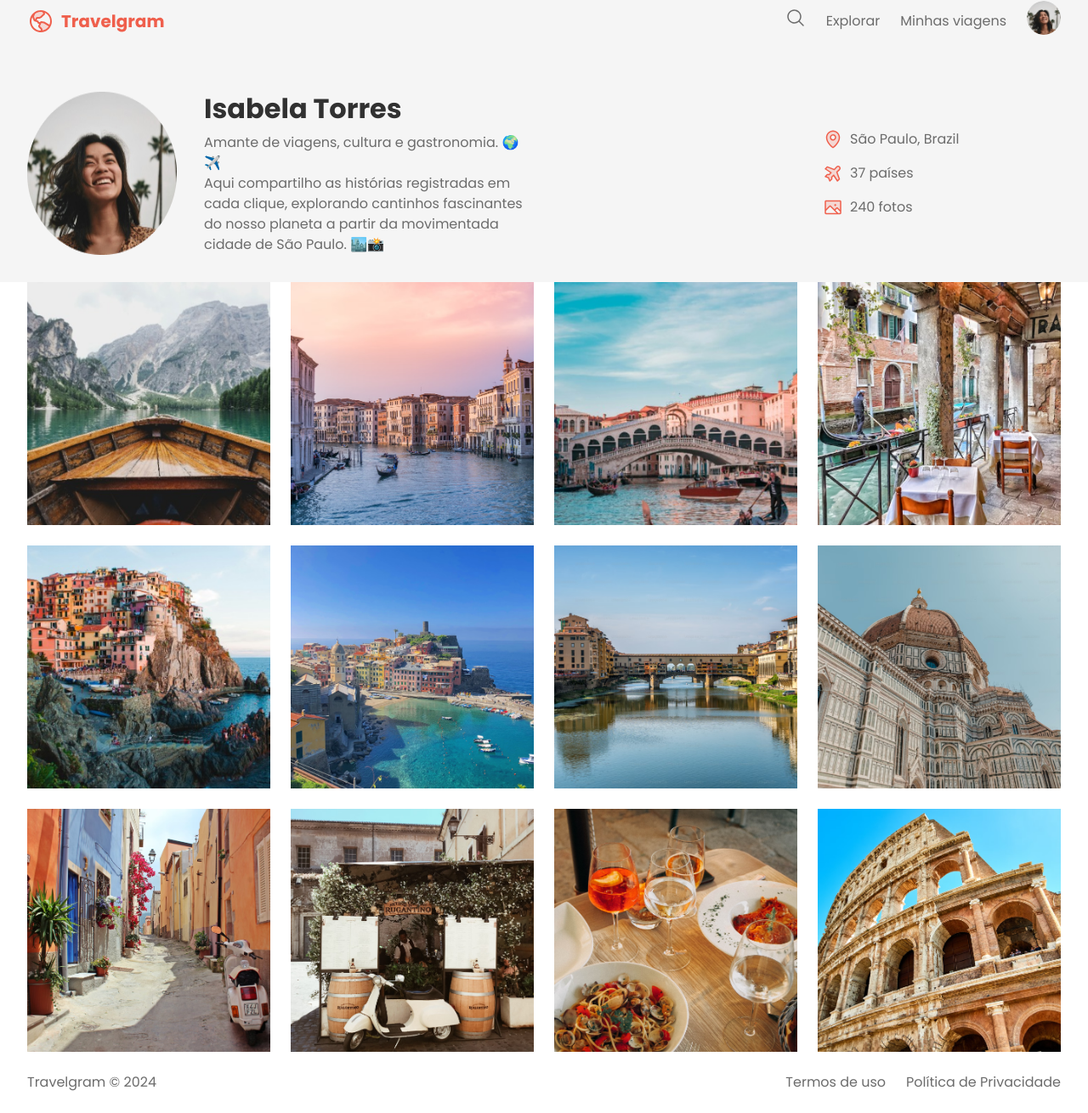
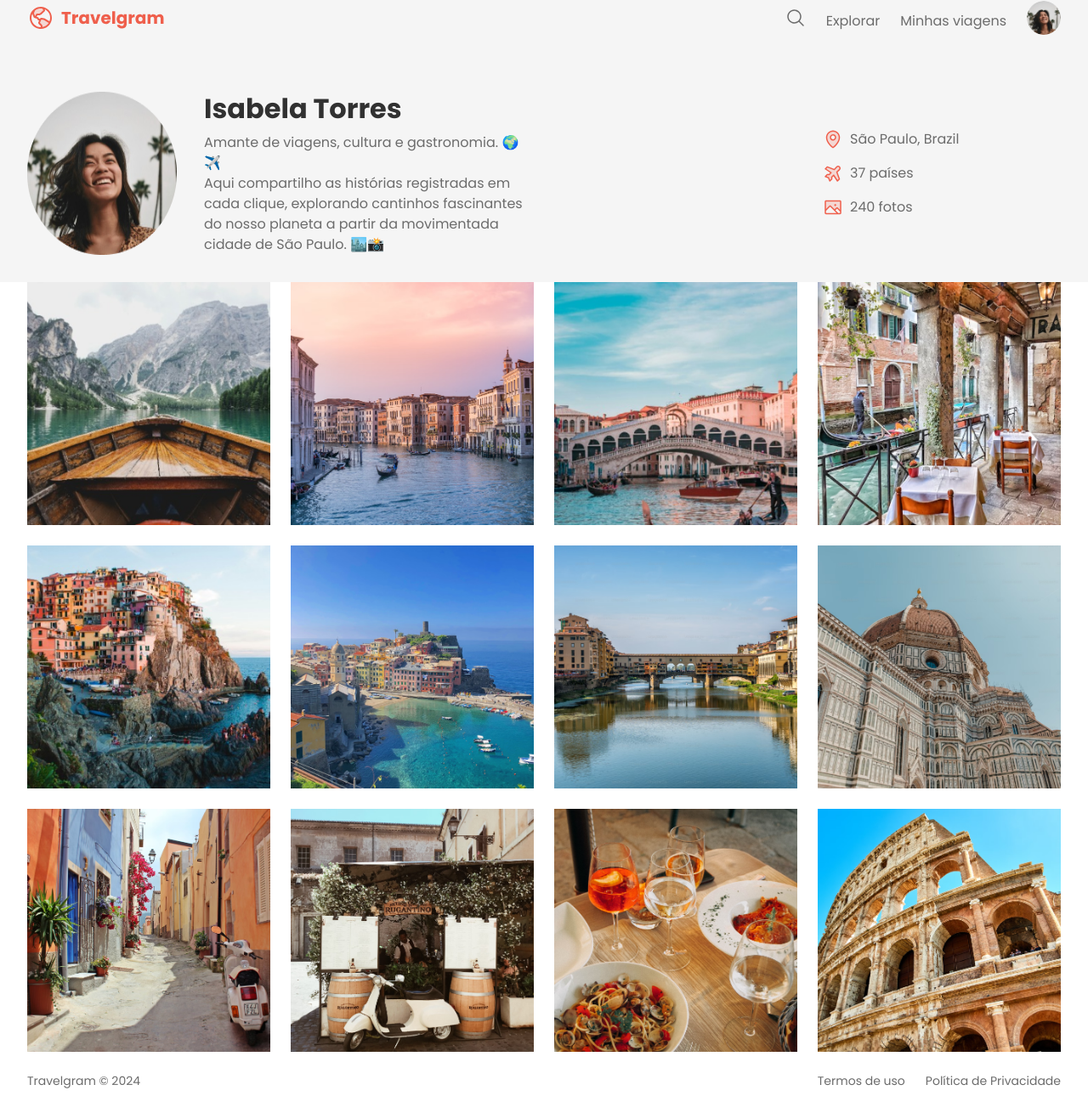
Before and after one commit to Wake1101/Travelgram, a plain HTML site: page index.html in a window 1280 px wide. Shown: the part 27-1337 px from the top of the page at 85% size. Drawn offline with Linux system fonts and the light colour scheme.

Commit message:
Final touches

```diff
--- a/index.html
+++ b/index.html
@@ -14,7 +14,9 @@
 <body>
     <div class="bg-surface-color">
         <nav class="container">
-            <img src="assets/icons/Logo.svg" id="logo" alt="Logo da Travelgram">
+            <a href="">
+                <img src="assets/icons/Logo.svg" id="logo" alt="Logo da Travelgram">
+            </a>
             <ul id="primary-menu">
                 <li>
                     <a href="#">
--- a/styles/footer.css
+++ b/styles/footer.css
@@ -2,6 +2,7 @@ footer {
     display: flex;
     padding-block: 24px;
     gap: 24px;
+    font: 14px/150% var(--font-family);
 }
 
 footer span:nth-child(1) {
```
